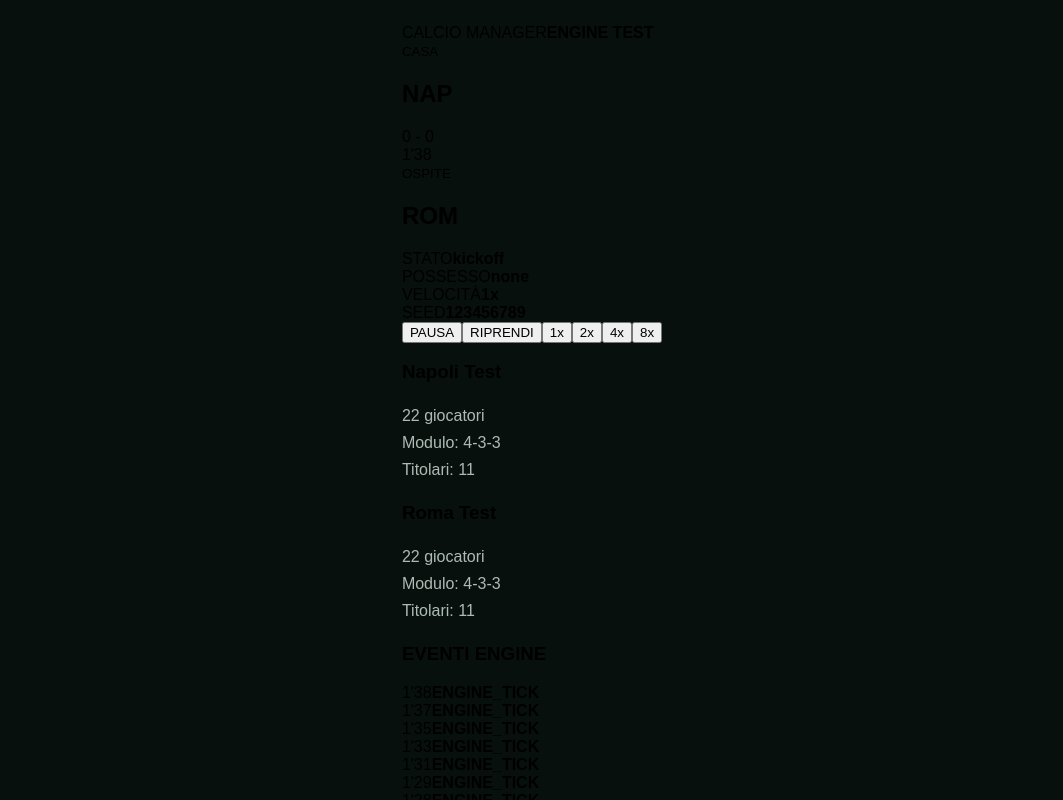
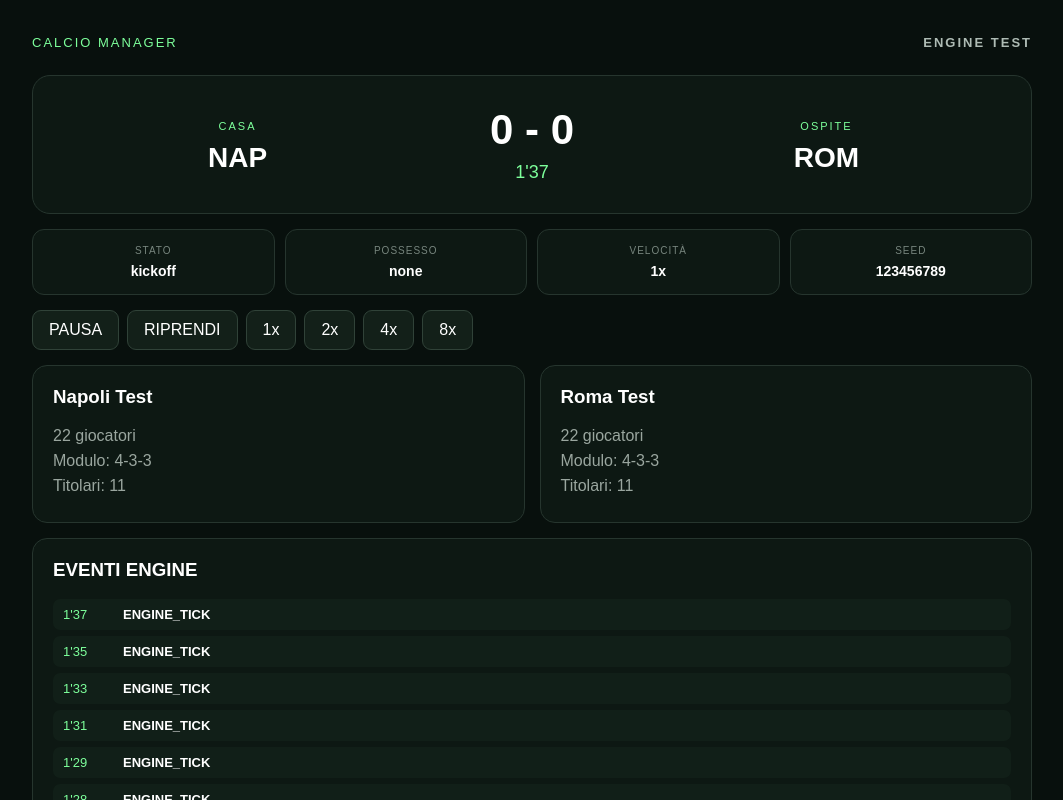
Before and after one commit to Leg3ndS/calcio-manager, a React (Vite) app: page / in a window 1280 px wide. Shown: the top 800 px of the page, without its empty margins (108-1171 px from the left). Built offline with nearby package versions, Linux system fonts and the light colour scheme.

Commit message:
Update App.css

```diff
--- a/src/App.css
+++ b/src/App.css
@@ -13,39 +13,203 @@
 body {
   font-family: Arial, Helvetica, sans-serif;
   background: #08100d;
+  color: white;
+}
+
+button {
+  font: inherit;
 }
 
 .app {
   min-height: 100vh;
-  display: flex;
-  align-items: center;
-  justify-content: center;
-  padding: 24px;
+  padding: 20px;
   background: #08100d;
 }
 
-.app-content {
-  width: min(700px, 100%);
-  padding: 48px 32px;
+.match-test {
+  width: min(1000px, 100%);
+  margin: 0 auto;
+}
+
+.match-header {
+  display: flex;
+  justify-content: space-between;
+  align-items: center;
+  padding: 15px 0 25px;
+  color: #7dff9b;
+  font-size: 13px;
+  letter-spacing: 2px;
+}
+
+.match-header strong {
+  color: #aebbb4;
+}
+
+.scoreboard {
+  display: grid;
+  grid-template-columns: 1fr 180px 1fr;
+  align-items: center;
+  gap: 20px;
+  padding: 30px 20px;
+  border: 1px solid #26352e;
+  border-radius: 18px;
+  background: #0d1813;
+}
+
+.team {
   text-align: center;
 }
 
-.app-label {
+.team small {
+  color: #7dff9b;
+  font-size: 11px;
+  letter-spacing: 2px;
+}
+
+.team h2 {
+  margin: 8px 0 0;
+  font-size: 28px;
+}
+
+.score {
+  text-align: center;
+}
+
+.score div {
+  font-size: 42px;
+  font-weight: 800;
+}
+
+.score span {
+  display: block;
+  margin-top: 8px;
+  color: #7dff9b;
+  font-size: 18px;
+}
+
+.engine-info {
+  display: grid;
+  grid-template-columns: repeat(4, 1fr);
+  gap: 10px;
+  margin-top: 15px;
+}
+
+.engine-info > div {
+  padding: 15px;
+  border: 1px solid #26352e;
+  border-radius: 12px;
+  background: #0d1813;
+  text-align: center;
+}
+
+.engine-info span {
+  display: block;
+  color: #77857e;
+  font-size: 10px;
+  letter-spacing: 1px;
+}
+
+.engine-info strong {
+  display: block;
+  margin-top: 7px;
+  font-size: 14px;
+}
+
+.controls {
+  display: flex;
+  flex-wrap: wrap;
+  gap: 8px;
+  margin-top: 15px;
+}
+
+.controls button {
+  border: 1px solid #304238;
+  border-radius: 9px;
+  padding: 10px 16px;
+  background: #132019;
+  color: white;
+  cursor: pointer;
+}
+
+.controls button:hover {
+  background: #1b2b22;
+}
+
+.teams {
+  display: grid;
+  grid-template-columns: 1fr 1fr;
+  gap: 15px;
+  margin-top: 15px;
+}
+
+.teams > div {
+  padding: 20px;
+  border: 1px solid #26352e;
+  border-radius: 15px;
+  background: #0d1813;
+}
+
+.teams h3 {
+  margin-top: 0;
+}
+
+.teams p {
+  margin: 7px 0;
+  color: #9aa69f;
+}
+
+.event-log {
+  margin-top: 15px;
+  padding: 20px;
+  border: 1px solid #26352e;
+  border-radius: 15px;
+  background: #0d1813;
+}
+
+.event-log h3 {
+  margin-top: 0;
+}
+
+.events {
+  display: flex;
+  flex-direction: column;
+  gap: 6px;
+  max-height: 300px;
+  overflow: auto;
+}
+
+.events div {
+  display: flex;
+  gap: 15px;
+  padding: 8px 10px;
+  border-radius: 7px;
+  background: #111f18;
   font-size: 13px;
-  font-weight: 700;
-  letter-spacing: 3px;
+}
+
+.events span {
+  min-width: 45px;
   color: #7dff9b;
 }
 
-h1 {
-  margin: 16px 0;
-  color: white;
-  font-size: clamp(32px, 6vw, 56px);
+.events strong {
+  font-weight: 600;
 }
 
-p {
-  margin: 0;
-  color: #aebbb4;
-  font-size: 16px;
-  line-height: 1.7;
+@media (max-width: 700px) {
+  .scoreboard {
+    grid-template-columns: 1fr;
+  }
+
+  .engine-info {
+    grid-template-columns: 1fr 1fr;
+  }
+
+  .teams {
+    grid-template-columns: 1fr;
+  }
+
+  .score {
+    order: -1;
+  }
 }
```
